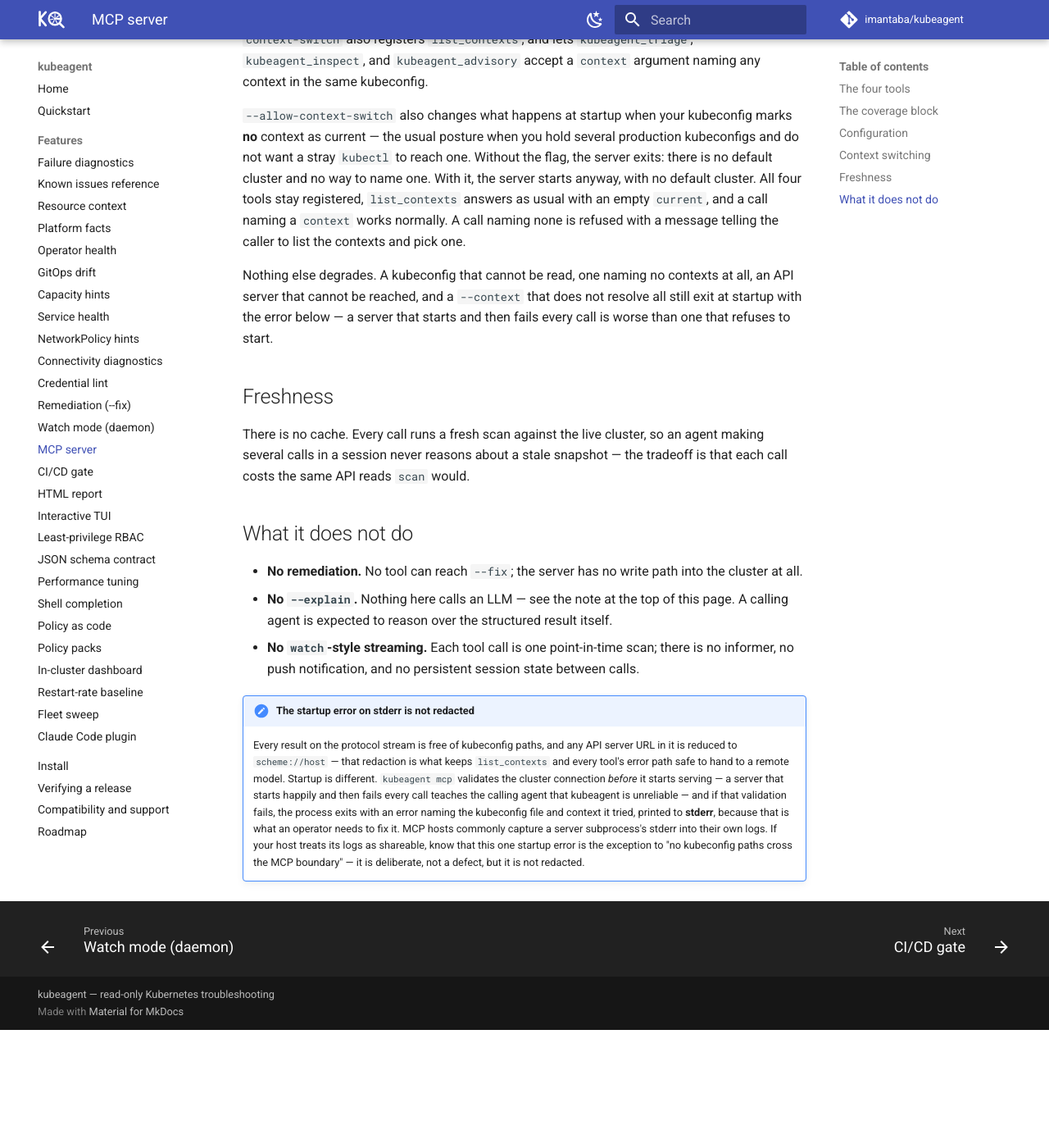
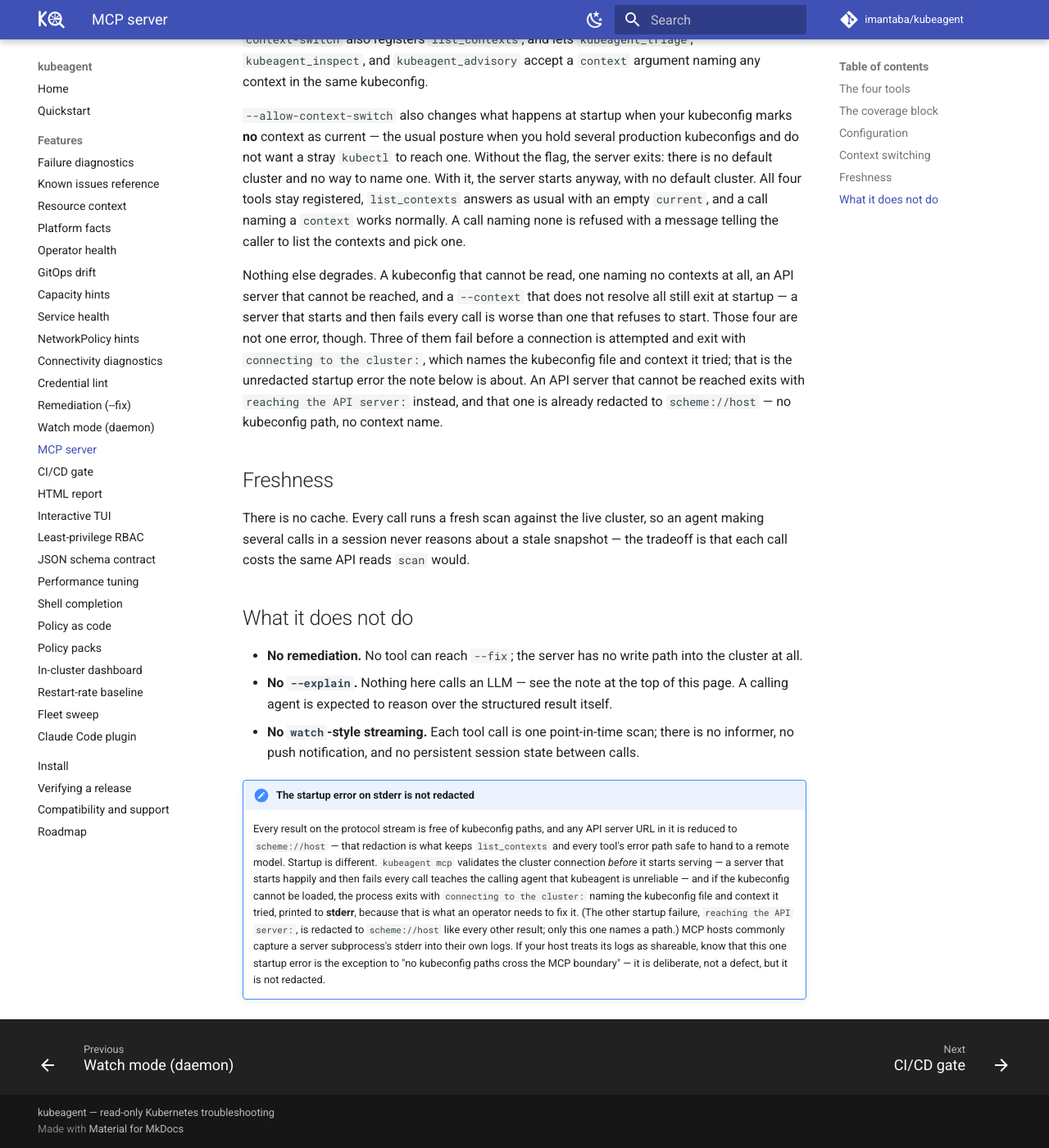
Before and after one commit to imantaba/kubeagent, an MkDocs documentation site: the page built from website/docs/features/mcp.md, in a window 1280 px wide and 1400 px high, scrolled down 3092 px. Shown: the whole window at 82% size. Built offline with MkDocs 1.6.1 and Material for MkDocs 9.7.7, drawn with Linux system fonts in a browser that asks for light colours; comment, search, counter and statistics services are not loaded; before the commit the page ends 4348 px from its top, so only the background shows below that.

Commit message:
docs: name both MCP startup errors, only one of which carries a path
The degraded-start paragraph pointed the four excluded failures at "the
error below", but Serve prints two shapes. A kubeconfig that cannot be
loaded — unreadable, no contexts, an unresolvable --context — exits with
"connecting to the cluster:", which wraps internal/cluster's error and so
names the kubeconfig path and context unredacted. An unreachable API
server exits with "reaching the API server:", whose *url.Error redact.Error
already reduces to scheme://host.

Bundling them under one banner overstated what leaks. Name both, and
narrow the "not redacted" note to the shape it actually describes.

Signed-off-by: imantaba <itn.taba@gmail.com>

```diff
--- a/website/docs/features/mcp.md
+++ b/website/docs/features/mcp.md
@@ -145,8 +145,14 @@ refused with a message telling the caller to list the contexts and pick one.
 
 Nothing else degrades. A kubeconfig that cannot be read, one naming no
 contexts at all, an API server that cannot be reached, and a `--context` that
-does not resolve all still exit at startup with the error below — a server
-that starts and then fails every call is worse than one that refuses to start.
+does not resolve all still exit at startup — a server that starts and then
+fails every call is worse than one that refuses to start. Those four are not
+one error, though. Three of them fail before a connection is attempted and
+exit with `connecting to the cluster:`, which names the kubeconfig file and
+context it tried; that is the unredacted startup error the note below is
+about. An API server that cannot be reached exits with `reaching the API
+server:` instead, and that one is already redacted to `scheme://host` — no
+kubeconfig path, no context name.
 
 ## Freshness
 
@@ -173,9 +179,12 @@ would.
     remote model. Startup is different. `kubeagent mcp` validates the
     cluster connection *before* it starts serving — a server that starts
     happily and then fails every call teaches the calling agent that
-    kubeagent is unreliable — and if that validation fails, the process
-    exits with an error naming the kubeconfig file and context it tried,
-    printed to **stderr**, because that is what an operator needs to fix it.
+    kubeagent is unreliable — and if the kubeconfig cannot be loaded, the
+    process exits with `connecting to the cluster:` naming the kubeconfig
+    file and context it tried, printed to **stderr**, because that is what
+    an operator needs to fix it. (The other startup failure, `reaching the
+    API server:`, is redacted to `scheme://host` like every other result;
+    only this one names a path.)
     MCP hosts commonly capture a server subprocess's stderr into their own
     logs. If your host treats its logs as shareable, know that this one
     startup error is the exception to "no kubeconfig paths cross the MCP
```
